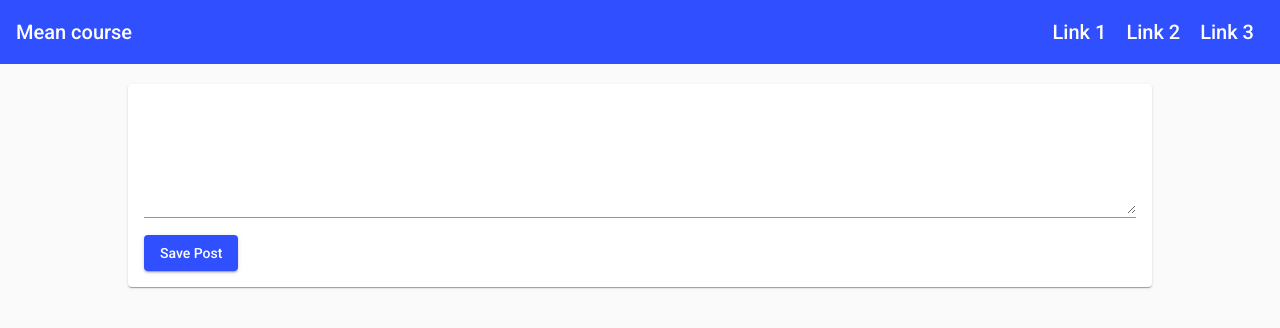
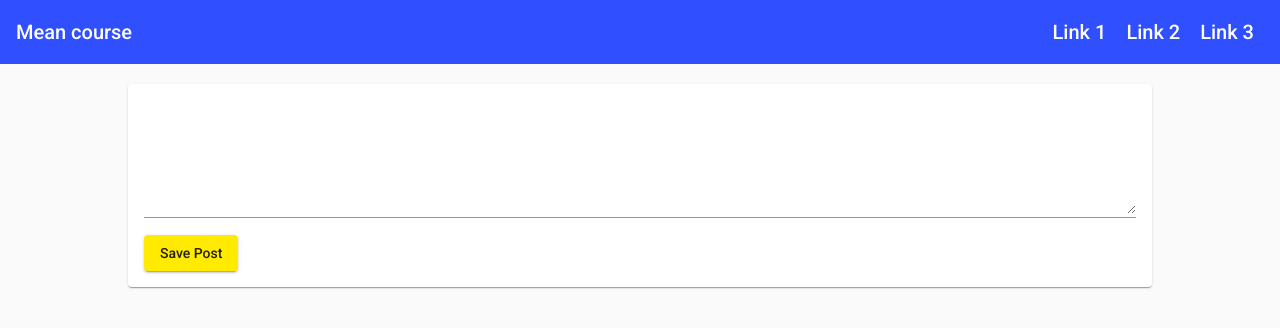
Before and after one commit to Primeshheshan/mean-course, an Angular app: page / in a window 1280 px wide. Shown: the top 328 px of the page. Built offline with nearby package versions, Linux system fonts and the light colour scheme.

Commit message:
change save post button color to accent

```diff
--- a/src/app/posts/posts-create/posts-create.component.html
+++ b/src/app/posts/posts-create/posts-create.component.html
@@ -2,7 +2,7 @@
   <mat-form-field>
     <textarea matInput name="" id="" rows="6" [(ngModel)]="inputValue"></textarea>
   </mat-form-field>
-<button color="primary"
+<button color="accent"
         (click)="onAddPost()"
         mat-raised-button>Save Post</button>
 </mat-card>
```
